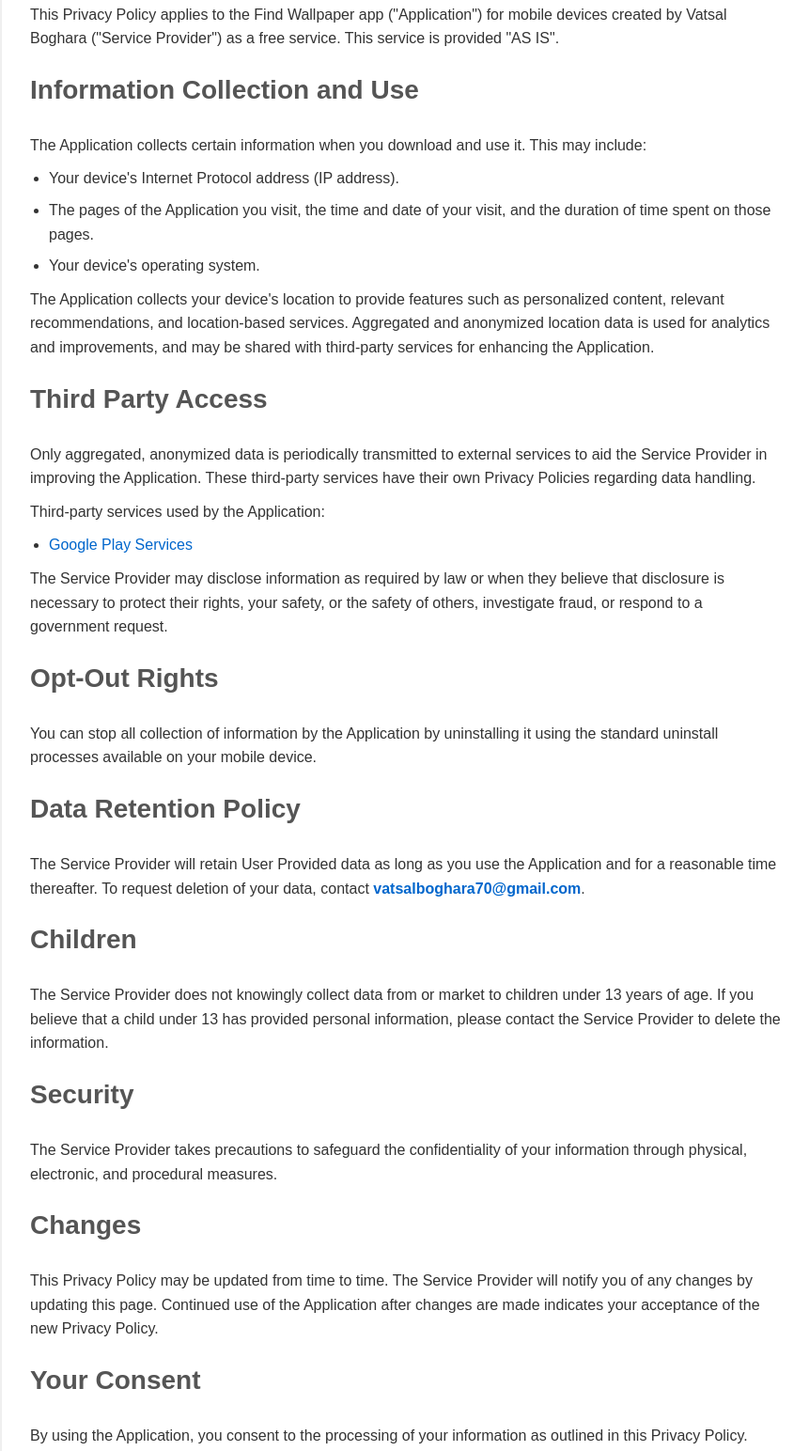
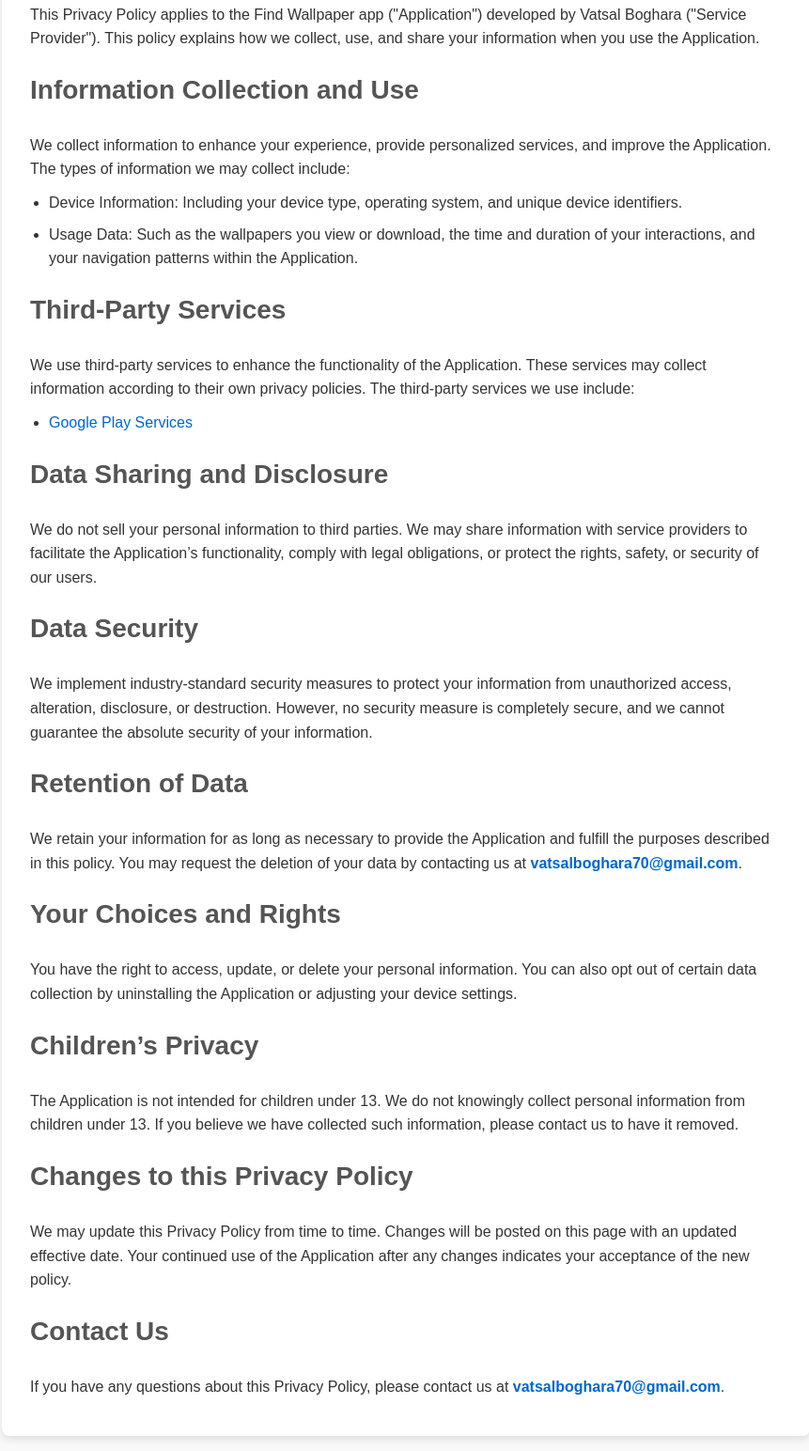
Before and after one commit to Vatsalboghara/privacy-policy, a plain HTML site: page index.html in a window 1280 px wide. Shown: the part 195-1739 px from the top of the page at 94% size, without its empty margins (208-1069 px from the left). Drawn offline with Linux system fonts and the light colour scheme.

Commit message:
Update index.html

```diff
--- a/index.html
+++ b/index.html
@@ -91,45 +91,41 @@
 <body>
     <div class="container">
         <h1>Privacy Policy</h1>
-        <p>This Privacy Policy applies to the Find Wallpaper app ("Application") for mobile devices created by Vatsal Boghara ("Service Provider") as a free service. This service is provided "AS IS".</p>
+        <p>This Privacy Policy applies to the Find Wallpaper app ("Application") developed by Vatsal Boghara ("Service Provider"). This policy explains how we collect, use, and share your information when you use the Application.</p>
 
         <h2>Information Collection and Use</h2>
-        <p>The Application collects certain information when you download and use it. This may include:</p>
+        <p>We collect information to enhance your experience, provide personalized services, and improve the Application. The types of information we may collect include:</p>
         <ul>
-            <li>Your device's Internet Protocol address (IP address).</li>
-            <li>The pages of the Application you visit, the time and date of your visit, and the duration of time spent on those pages.</li>
-            <li>Your device's operating system.</li>
+            <li>Device Information: Including your device type, operating system, and unique device identifiers.</li>
+            <li>Usage Data: Such as the wallpapers you view or download, the time and duration of your interactions, and your navigation patterns within the Application.</li>
         </ul>
-        <p>The Application collects your device's location to provide features such as personalized content, relevant recommendations, and location-based services. Aggregated and anonymized location data is used for analytics and improvements, and may be shared with third-party services for enhancing the Application.</p>
 
-        <h2>Third Party Access</h2>
-        <p>Only aggregated, anonymized data is periodically transmitted to external services to aid the Service Provider in improving the Application. These third-party services have their own Privacy Policies regarding data handling.</p>
-        <p>Third-party services used by the Application:</p>
+        <h2>Third-Party Services</h2>
+        <p>We use third-party services to enhance the functionality of the Application. These services may collect information according to their own privacy policies. The third-party services we use include:</p>
         <ul>
             <li><a href="https://policies.google.com/privacy" target="_blank">Google Play Services</a></li>
         </ul>
-        <p>The Service Provider may disclose information as required by law or when they believe that disclosure is necessary to protect their rights, your safety, or the safety of others, investigate fraud, or respond to a government request.</p>
 
-        <h2>Opt-Out Rights</h2>
-        <p>You can stop all collection of information by the Application by uninstalling it using the standard uninstall processes available on your mobile device.</p>
+        <h2>Data Sharing and Disclosure</h2>
+        <p>We do not sell your personal information to third parties. We may share information with service providers to facilitate the Application’s functionality, comply with legal obligations, or protect the rights, safety, or security of our users.</p>
 
-        <h2>Data Retention Policy</h2>
-        <p>The Service Provider will retain User Provided data as long as you use the Application and for a reasonable time thereafter. To request deletion of your data, contact <a href="mailto:vatsalboghara70@gmail.com" class="email">vatsalboghara70@gmail.com</a>.</p>
+        <h2>Data Security</h2>
+        <p>We implement industry-standard security measures to protect your information from unauthorized access, alteration, disclosure, or destruction. However, no security measure is completely secure, and we cannot guarantee the absolute security of your information.</p>
 
-        <h2>Children</h2>
-        <p>The Service Provider does not knowingly collect data from or market to children under 13 years of age. If you believe that a child under 13 has provided personal information, please contact the Service Provider to delete the information.</p>
+        <h2>Retention of Data</h2>
+        <p>We retain your information for as long as necessary to provide the Application and fulfill the purposes described in this policy. You may request the deletion of your data by contacting us at <a href="mailto:vatsalboghara70@gmail.com" class="email">vatsalboghara70@gmail.com</a>.</p>
 
-        <h2>Security</h2>
-        <p>The Service Provider takes precautions to safeguard the confidentiality of your information through physical, electronic, and procedural measures.</p>
+        <h2>Your Choices and Rights</h2>
+        <p>You have the right to access, update, or delete your personal information. You can also opt out of certain data collection by uninstalling the Application or adjusting your device settings.</p>
 
-        <h2>Changes</h2>
-        <p>This Privacy Policy may be updated from time to time. The Service Provider will notify you of any changes by updating this page. Continued use of the Application after changes are made indicates your acceptance of the new Privacy Policy.</p>
+        <h2>Children’s Privacy</h2>
+        <p>The Application is not intended for children under 13. We do not knowingly collect personal information from children under 13. If you believe we have collected such information, please contact us to have it removed.</p>
 
-        <h2>Your Consent</h2>
-        <p>By using the Application, you consent to the processing of your information as outlined in this Privacy Policy.</p>
+        <h2>Changes to this Privacy Policy</h2>
+        <p>We may update this Privacy Policy from time to time. Changes will be posted on this page with an updated effective date. Your continued use of the Application after any changes indicates your acceptance of the new policy.</p>
 
         <h2>Contact Us</h2>
-        <p>If you have questions about this Privacy Policy, please contact the Service Provider at <a href="mailto:vatsalboghara70@gmail.com" class="email">vatsalboghara70@gmail.com</a>.</p>
+        <p>If you have any questions about this Privacy Policy, please contact us at <a href="mailto:vatsalboghara70@gmail.com" class="email">vatsalboghara70@gmail.com</a>.</p>
     </div>
 </body>
 </html>
```
